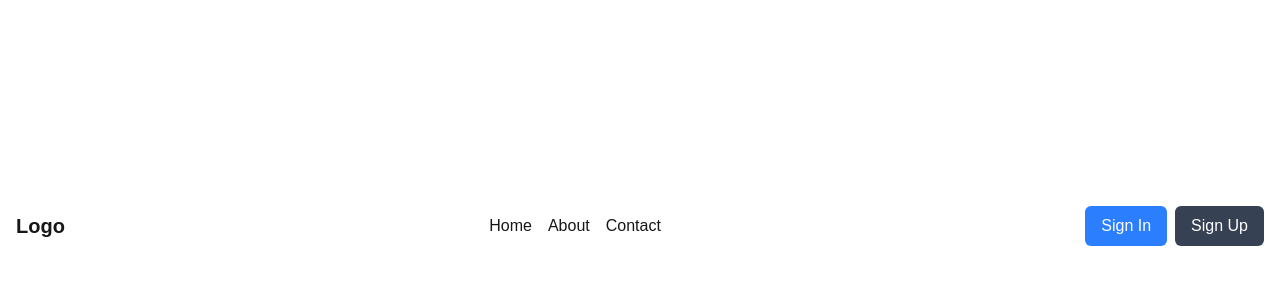
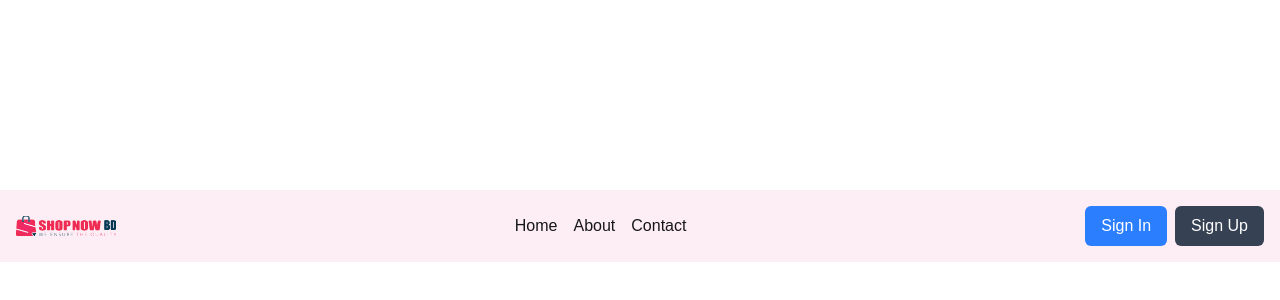
Before and after one commit to sajib689/shop-now-client, a Next.js app: page / in a window 1280 px wide. Shown: the part 210-510 px from the top of the page. Built offline with nearby package versions, Linux system fonts and the light colour scheme.

Commit message:
Add logo image and update Navbar and Footer styles for improved layout

```diff
--- a/src/components/Shared/Footer.tsx
+++ b/src/components/Shared/Footer.tsx
@@ -2,7 +2,7 @@
 
 const Footer = () => {
     return (
-        <div>
+        <div className="bg-[#F7F7F7]">
 
         </div>
     );
--- a/src/components/Shared/Navbar.tsx
+++ b/src/components/Shared/Navbar.tsx
@@ -1,4 +1,5 @@
 'use client';
+import Image from "next/image";
 import { useState } from "react";
 import { FaBars } from "react-icons/fa";
 
@@ -10,7 +11,8 @@ const Navbar = () => {
     };
 
     return (
-        <div className="relative">
+        <div className="bg-[#FDEEF5]">
+              <div className="relative container mx-auto">
             {/* Menu Button */}
             <div onClick={handleOpen} className="cursor-pointer p-2 block md:hidden lg:hidden">
                 <FaBars size={24} />
@@ -22,7 +24,9 @@ const Navbar = () => {
                 ${isOpen ? "mt-0 opacity-100" : "mt-[-400px] md:mt-[400px] lg:mt-[400px] opacity-0 md:opacity-100"}`}>
 
                 {/* Logo */}
-                <div className="text-xl font-bold">Logo</div>
+                <div className="text-xl font-bold">
+                    <Image src="/logo.png" width={100} height={100} alt="Logo" />
+                </div>
 
                 {/* Navigation Links */}
                 <div>
@@ -44,6 +48,8 @@ const Navbar = () => {
                 </div>
             </div>
         </div>
+        </div>
+
     );
 };
 
```
Also changed, not shown: public/logo.png (added).
